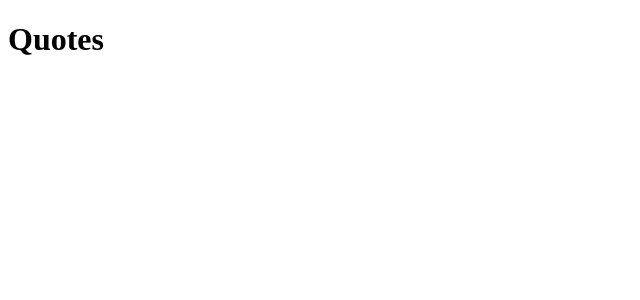
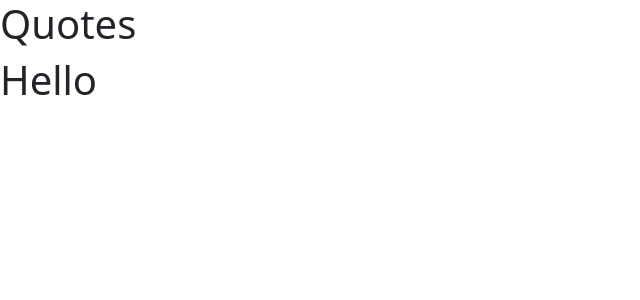
Before and after one commit to kema-ray/Quotes-App, an Angular app: page / in a window 1280 px wide. Shown: the top 300 px of the page, without its empty margins (0-640 px from the left). Built offline with nearby package versions, Linux system fonts and the light colour scheme.

Commit message:
add bootstrap

```diff
--- a/package.json
+++ b/package.json
@@ -18,6 +18,7 @@
     "@angular/platform-browser": "~13.3.0",
     "@angular/platform-browser-dynamic": "~13.3.0",
     "@angular/router": "~13.3.0",
+    "bootstrap": "^5.1.3",
     "rxjs": "~7.5.0",
     "tslib": "^2.3.0",
     "zone.js": "~0.11.4"
--- a/src/app/app.component.html
+++ b/src/app/app.component.html
@@ -1,2 +1,3 @@
 
 <h1>{{title}}</h1>
+<app-quote></app-quote>
--- a/src/app/quote/quote.component.html
+++ b/src/app/quote/quote.component.html
@@ -1 +1 @@
-<p>quote works!</p>
+<h1>Hello</h1>
--- a/src/styles.css
+++ b/src/styles.css
@@ -1 +1,2 @@
 /* You can add global styles to this file, and also import other style files */
+@import "~bootstrap/dist/css/bootstrap.css";
```
Also changed, not shown: 1 other file (tests, documents, lock files or other folders).
